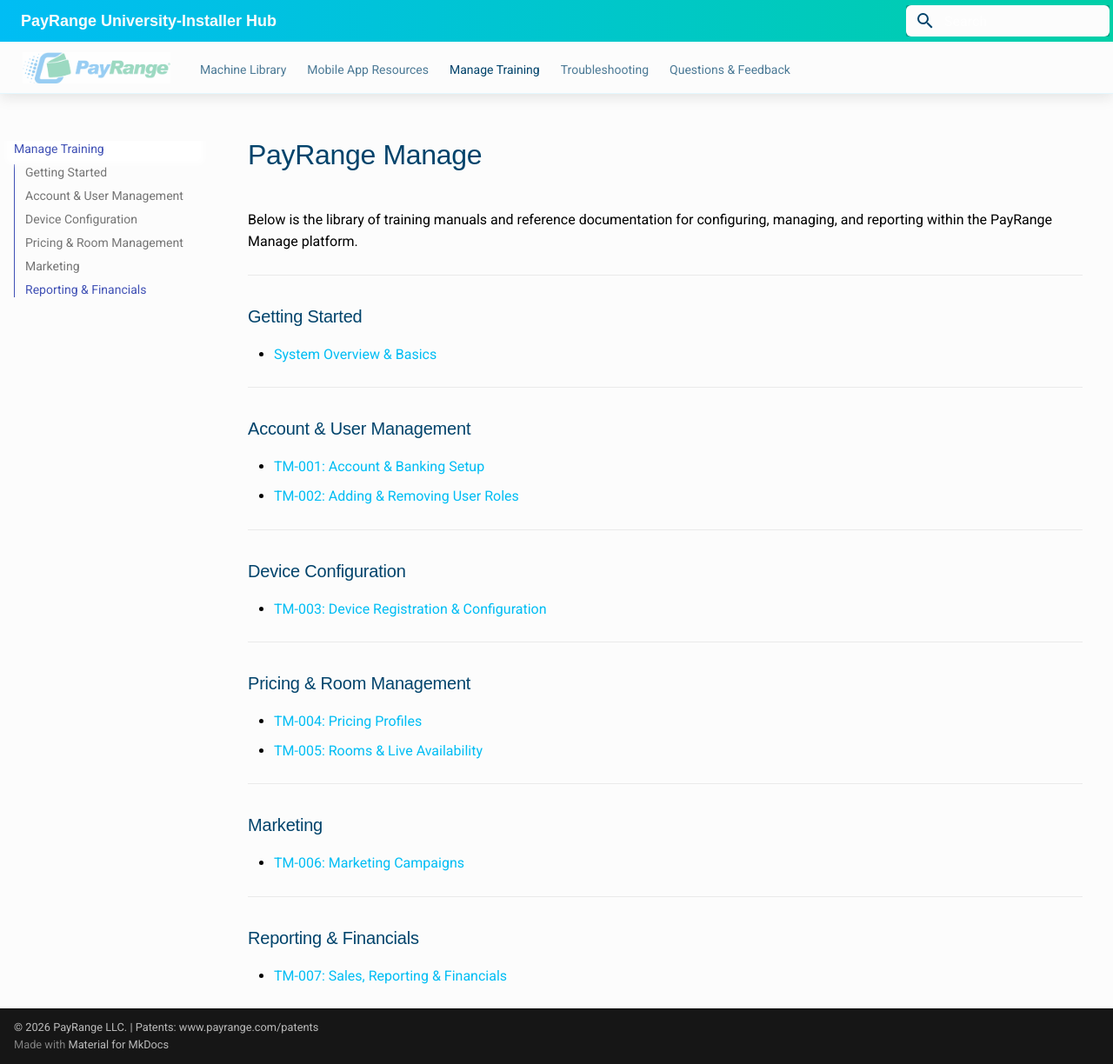
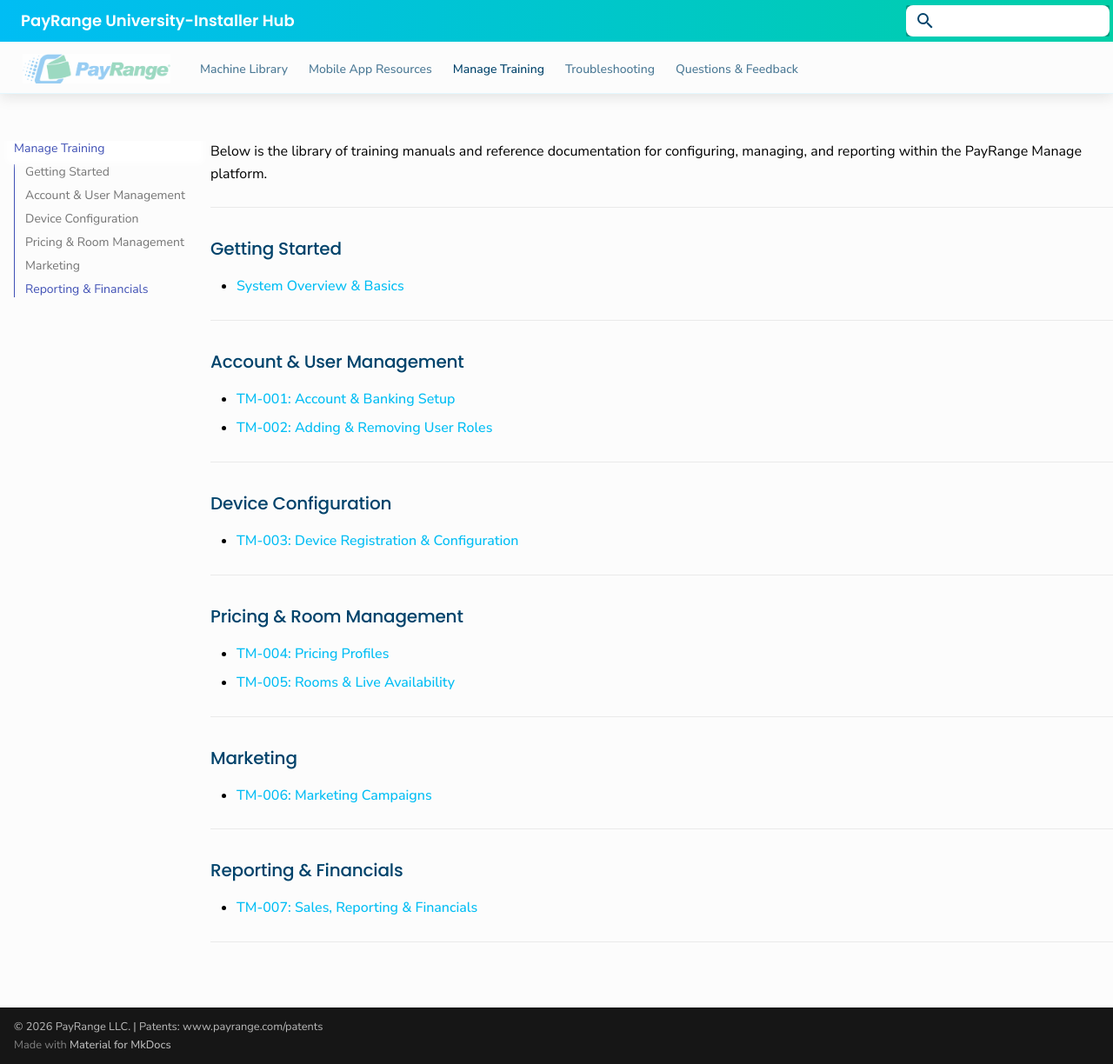
Before and after one commit to Mallard-Design/payrange-installer-hub, an MkDocs documentation site: the page built from docs/manage-training.md, in a window 1280 px wide and 1224 px high. Shown: the whole window at 87% size. Built offline with MkDocs 1.6.1 and Material for MkDocs 9.7.7, drawn with Linux system fonts in a browser that asks for light colours.

Commit message:
Update homepage and machine library layout

```diff
--- a/docs/manage-training.md
+++ b/docs/manage-training.md
@@ -39,3 +39,5 @@
 ### Reporting & Financials
 
 * [TM-007: Sales, Reporting & Financials](PDF/Manage-Training/TM-007-Sales-Reporting-Financials.pdf)
+
+---
--- a/docs/stylesheets/extra.css
+++ b/docs/stylesheets/extra.css
@@ -1,178 +1,369 @@
-\/* --- 1. OFFICIAL & ALTERNATIVE WEB FONTS --- */
-@import url('https://fonts.googleapis.com/css2?family=Nunito+Sans:opsz,wght@6..12,400;6..12,500&family=Poppins:wght@400;500&display=swap');
+/* ==========================================================
+   PAYRANGE INSTALLER HUB
+   Material for MkDocs Theme
+   ========================================================== */
 
-/* Apply Avenir (or Nunito fallback) to the body text */
-body, .md-typeset, .md-nav__link, .md-tabs__link, .md-search__input {
-    font-family: 'Avenir', 'Avenir LT Pro', 'Nunito Sans', sans-serif !important;
+/* ==========================================================
+   1. GOOGLE FONTS
+   ========================================================== */
+
+@import url('https://fonts.googleapis.com/css2?family=Nunito+Sans:wght@400;500;600&family=Poppins:wght@400;500;600&display=swap');
+
+/* ==========================================================
+   2. GLOBAL TYPOGRAPHY
+   ========================================================== */
+
+body,
+.md-typeset,
+.md-nav__link,
+.md-tabs__link,
+.md-search__input {
+    font-family: "Avenir", "Avenir LT Pro", "Nunito Sans", sans-serif !important;
 }
 
-/* Apply Poppins to the headers */
-h1, h2, h3, h4, h5, h6, .md-header__title {
-    font-family: 'Poppins', sans-serif !important;
-}
-
-/* --- 2. GLOBAL STYLES --- */
-body {
-    background-color: #FCFCFC !important; /* PayRange Off White */
+h1,
+h2,
+h3,
+h4,
+h5,
+h6,
+.md-header__title {
+    font-family: "Poppins", sans-serif !important;
+    font-weight: 500 !important;
+    color: #00436B !important;
 }
 
 .md-typeset {
-    color: #000000; /* PayRange Black accent for readability */
+    color: #000;
     font-size: 16px;
 }
 
-/* --- 3. THE GRADIENT HEADER --- */
-.md-header {
-    background: linear-gradient(to right, #00BDF4, #00CFA7) !important; /* Approved Cyan/Green Gradient */
-    box-shadow: 0 4px 15px rgba(0,0,0,0.1) !important;
+/* ==========================================================
+   3. PAGE BACKGROUND
+   ========================================================== */
+
+body {
+    background: #FCFCFC !important;
 }
 
-/* Make header text white so it pops on the gradient */
-.md-header__button, .md-header__title, .md-header__topic {
-    color: #FCFCFC !important;
+/* ==========================================================
+   4. HEADER
+   ========================================================== */
+
+.md-header {
+    background: linear-gradient(to right,#00BDF4,#00CFA7) !important;
+    box-shadow: 0 4px 15px rgba(0,0,0,.10);
 }
 
-/* Clean search bar inside the gradient */
+.md-header__button,
+.md-header__title,
+.md-header__topic {
+    color: white !important;
+}
+
+/* ==========================================================
+   5. SEARCH BAR
+   ========================================================== */
+
 .md-search__input {
-    background-color: #FCFCFC !important;
-    border-radius: 6px !important;
-    color: #00436B !important; /* PayRange Denim text */
+    background: white !important;
+    color: #00436B !important;
+    border-radius: 8px;
 }
 
 .md-search__icon {
     color: #00436B !important;
 }
 
-/* --- 4. CONTENT HEADERS & LINKS --- */
-h1, h2, h3, h4, h5, h6 {
-    font-weight: 500 !important; /* Set to Poppins Medium per brand mandate */
-    color: #00436B !important; /* PayRange Denim */
-}
+/* ==========================================================
+   6. LINKS
+   ========================================================== */
 
 .md-typeset a {
-    color: #00BDF4; /* PayRange Cyan */
+    color: #00BDF4;
+    font-weight: 500;
     text-decoration: none;
-    font-weight: 500;
 }
 
 .md-typeset a:hover {
-    color: #00CFA7; /* PayRange Green */
+    color: #00CFA7;
 }
 
-/* --- 5. BUTTON STYLING --- */
+/* ==========================================================
+   7. BUTTONS
+   ========================================================== */
+
 .md-typeset .md-button {
-    background-color: #00CFA7 !important; /* PayRange Green */
-    color: #FCFCFC !important;
-    border-radius: 50px !important;
-    font-family: 'Poppins', sans-serif !important;
-    font-weight: 500; /* Adjusted to Poppins Medium */
-    border: none;
-    padding: 10px 24px;
-    transition: all 0.2s ease;
+
+    background:#00CFA7 !important;
+    color:white !important;
+
+    border:none;
+    border-radius:50px;
+
+    padding:10px 24px;
+
+    font-family:Poppins,sans-serif;
+    font-weight:500;
+
+    transition:.2s;
 }
 
-.md-typeset .md-button:hover {
-    background-color: #00B9BE !important; /* PayRange Teal */
-    transform: translateY(-2px);
+.md-typeset .md-button:hover{
+
+    background:#00B9BE !important;
+
+    transform:translateY(-2px);
+
 }
 
-/* --- 6. NAVIGATION TABS --- */
-.md-tabs {
-    background-color: #FCFCFC !important;
-    color: #00436B !important;
-    border-bottom: 1px solid #E4F7FE; /* PayRange Light Sky Accent */
+/* ==========================================================
+   8. TOP NAVIGATION
+   ========================================================== */
+
+.md-tabs{
+
+    background:#FCFCFC !important;
+
+    border-bottom:1px solid #E4F7FE;
+
+    min-height:60px;
+
 }
 
-.md-tabs__link {
-    color: #00436B !important;
-    font-weight: 500;
+.md-tabs__list{
+
+    display:flex !important;
+
+    align-items:center;
+
 }
 
-.md-tabs__link--active, .md-tabs__link:hover {
-    color: #00CFA7 !important;
+.md-tabs__item{
+
+    display:flex;
+
+    align-items:center;
+
 }
 
-/* --- 7. LAYOUT EXPANSION & CLEANUP --- */
-.md-sidebar--secondary {
-    display: none !important;
-    width: 0 !important;
-    visibility: hidden !important;
+.md-tabs__link{
+
+    display:flex;
+
+    align-items:center;
+
+    height:56px;
+
+    color:#00436B !important;
+
+    font-weight:500;
+
 }
 
-/* Expand the entire grid to use the freed-up space */
-.md-grid {
-    max-width: 1400px !important;
+.md-tabs__link:hover,
+.md-tabs__link--active{
+
+    color:#00CFA7 !important;
+
 }
 
-/* Expand the central text area for wider manuals */
-.md-content {
-    max-width: 1000px;
-    margin: 0 auto; /* Centers the content block perfectly */
+/* ==========================================================
+   9. PAYRANGE LOGO
+   ========================================================== */
+
+.md-tabs__item:first-child .md-tabs__link{
+
+    font-size:0;
+
+    width:190px;
+
 }
 
-/* --- 8. PAYRANGE LOGO NAVIGATION --- */
+.md-tabs__item:first-child .md-tabs__link::before{
 
-/* Make navigation bar slightly taller */
-.md-tabs {
-    background-color: #FCFCFC !important;
-    border-bottom: 1px solid #E4F7FE;
-    min-height: 60px !important;
+    content:"";
+
+    width:170px;
+
+    height:40px;
+
+    display:block;
+
+    margin:auto;
+
+    background:url("../images/payrange-logo.png");
+
+    background-repeat:no-repeat;
+
+    background-position:center;
+
+    background-size:contain;
+
 }
 
-/* Hide Home text */
-.md-tabs__item:first-child .md-tabs__link {
-    font-size: 0 !important;
-    width: 190px;
+.md-header__button.md-logo{
+
+    display:none !important;
+
 }
 
-/* Insert PayRange logo */
-.md-tabs__item:first-child .md-tabs__link::before {
-    content: "";
-    display: block;
-    width: 170px;
-    height: 40px;
-    margin: 0 auto;
+/* ==========================================================
+   10. PAGE WIDTH
+   ========================================================== */
 
-    background-image: url("../images/payrange-logo.png");
-    background-repeat: no-repeat;
-    background-position: center 0px;
-    background-size: contain;
+.md-grid{
+
+    max-width:1750px !important;
+
 }
 
-/* Remove Material logo from blue header */
-.md-header__button.md-logo {
-    display: none !important;
+.md-content{
+
+    max-width:100% !important;
+
 }
 
-/* Center navigation items vertically */
-.md-tabs__list {
-    align-items: center;
+.md-content__inner{
+
+    max-width:1500px;
+
+    margin:auto;
+
 }
 
-/* Vertically center all navigation tabs */
+/* ==========================================================
+   11. REMOVE SECONDARY SIDEBAR
+   ========================================================== */
 
-.md-tabs__list {
-    display: flex !important;
-    align-items: center !important;
+.md-sidebar--secondary{
+
+    display:none !important;
+
 }
 
-.md-tabs__item {
-    display: flex !important;
-    align-items: center !important;
+/* ============================
+   HOMEPAGE
+   ============================ */
+
+/* Hide the H1 title */
+.md-content h1 {
+    display: none;
 }
 
-.md-tabs__link {
-    display: flex !important;
-    align-items: center !important;
-    height: 56px !important;
+/* Make homepage use the full width */
+.md-content__inner {
+    max-width: 100% !important;
+    margin: 0 !important;
+    padding: 0 !important;
 }
 
-/* Manage Training PDF Links */
-.md-typeset h3 a {
-    font-size: 1rem !important;
-    font-weight: 500 !important;
+/* Remove the built-in left spacing */
+.md-main__inner {
+    margin-left: 0 !important;
 }
 
-.md-typeset h3 {
-    margin-bottom: 0.25rem !important;
+/* Make the hero image span the content */
+.hero-image {
+    display: block;
+    width: calc(100% + 220px);
+    max-width: none;
+    margin-left: -220px;
+    margin-top: -10px;
+    margin-bottom: 40px;
 }
+
+/* ==========================================================
+   13. RESOURCE CARDS
+   ========================================================== */
+
+.resource-grid{
+
+    display:grid;
+
+    grid-template-columns:repeat(auto-fit,minmax(260px,1fr));
+
+    gap:24px;
+
+    margin:40px 0;
+
+}
+
+.resource-card{
+
+    background:white;
+
+    border:1px solid #E4F7FE;
+
+    border-radius:16px;
+
+    padding:26px;
+
+    box-shadow:0 5px 18px rgba(0,0,0,.05);
+
+    transition:.25s;
+
+}
+
+.resource-card:hover{
+
+    transform:translateY(-5px);
+
+    box-shadow:0 10px 24px rgba(0,0,0,.10);
+
+}
+
+.resource-card h3{
+
+    margin-top:0;
+
+}
+
+/* ==========================================================
+   14. PDF HEADERS
+   ========================================================== */
+
+.md-typeset h3{
+
+    margin-bottom:.25rem;
+
+}
+
+.md-typeset h3 a{
+
+    font-size:1rem;
+
+    font-weight:500;
+
+}
+/* ===========================
+   Machine Library Table
+   =========================== */
+
+.md-typeset table {
+    width: 100% !important;
+    display: table !important;
+    table-layout: fixed;
+    border-collapse: collapse;
+}
+
+.md-typeset table th:first-child,
+.md-typeset table td:first-child {
+    width: 75%;
+}
+
+.md-typeset table th:last-child,
+.md-typeset table td:last-child {
+    width: 25%;
+    text-align: center;
+}
+
+.md-typeset table th {
+    background: #f6f9fc;
+    font-weight: 600;
+}
+
+.md-typeset table td,
+.md-typeset table th {
+    padding: 14px 18px;
+}
```
Also changed, not shown: docs/continental.md (+5 -4 lines), docs/index.md (+32 -12 lines), docs/machine-library.md (added), 1 other file.
